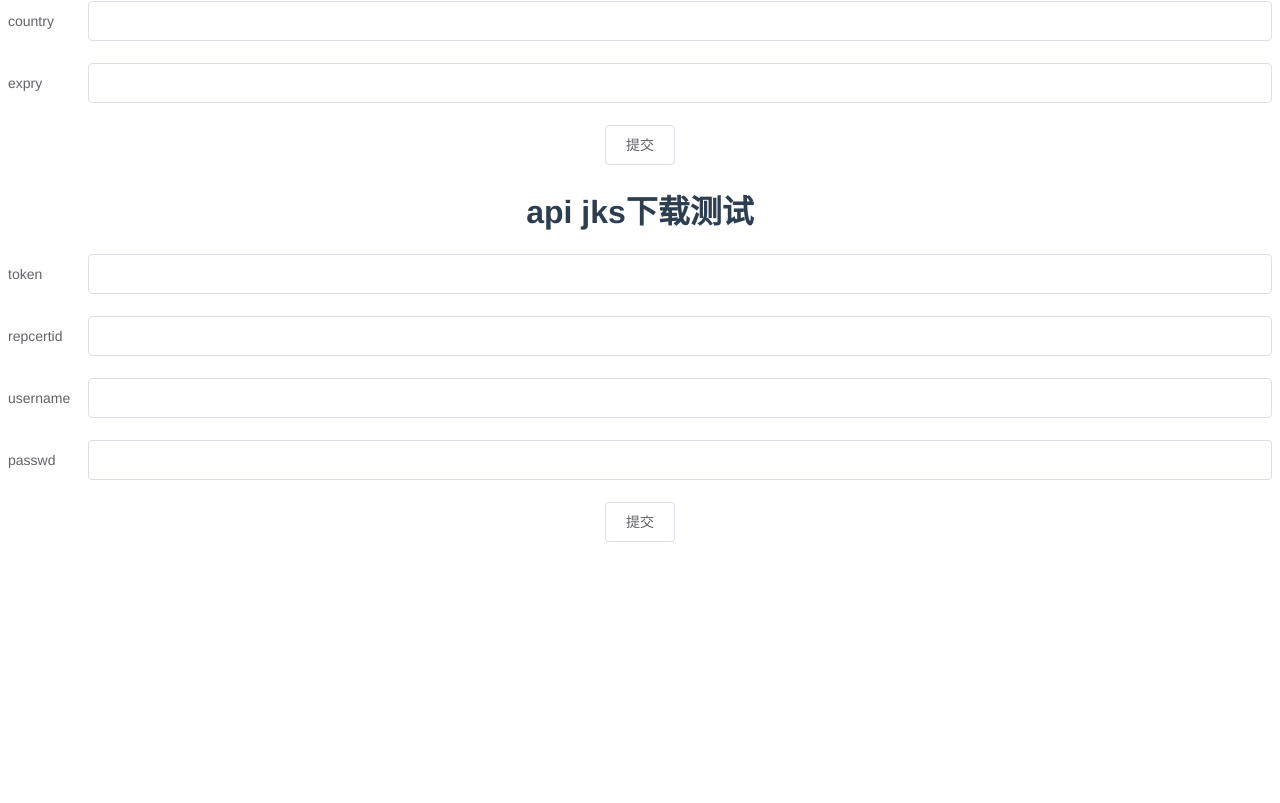
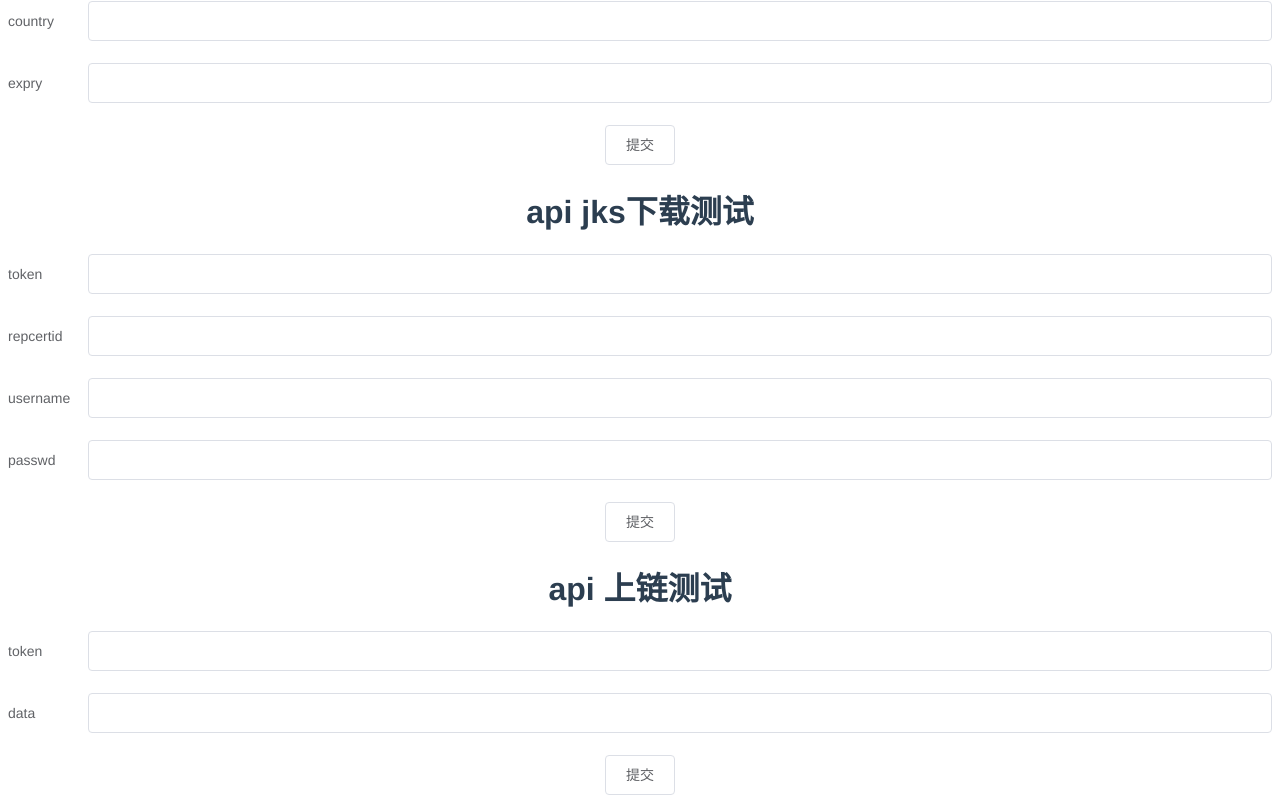
Before and after one commit to IcarusAegis/repchain_vue, a Vue app: page /#/api in a window 1280 px wide. Shown: the part 1233-2036 px from the top of the page. Before the commit the page ends 1783 px from the top, so only its background shows below. Built offline with nearby package versions, Linux system fonts and the light colour scheme.

Commit message:
增加了api_submit_chain

```diff
--- a/src/components/api_jks_download.vue
+++ b/src/components/api_jks_download.vue
@@ -48,24 +48,13 @@ export default {
         console.log(res.data);
         if (res.data['code']!=200){
           let info;
-          let data;
-          data=res.data;
-          info=String('code:'+data['status']) +'\n'
-              + String(data['error'])+'\n'
-              +'错误信息：'+'\n';
-
-          for (let i =0; i<data['errors'].length; i++)
-          {
-
-            info=info+String(data['errors'][i]['defaultMessage'])+'\n'
-          }
-
+          info='code:'+String(res.data['code'])+'\n'+'message:'+String(res.data['message'])
+          // alert()
           alert(info)
-
-
         }
         else{
           alert('下载成功')
+
         }
   })
 },
--- /dev/null
+++ b/src/components/api_oper_chain.vue
@@ -0,0 +1,76 @@
+<template>
+  <div>
+    <h1>api 上链测试</h1>
+    <div>
+      <el-form :label-position="labelPosition" label-width="80px" >
+        <el-form-item label="token">
+          <el-input v-model="chain_info.token"></el-input>
+        </el-form-item>
+        <el-form-item label="data">
+          <el-input v-model="chain_info.data"></el-input>
+        </el-form-item>
+      </el-form>
+
+      <el-button @click="submit_api_login">提交</el-button>
+    </div>
+  </div>
+</template>
+
+<script>
+import axios from "axios";
+
+export default {
+  name: "api_oper_chain",
+  data(){
+    return{
+      labelPosition: 'left',
+      chain_info: {
+        token : "",
+        data:''
+      },
+
+    };
+
+  },
+  methods:{
+    submit_api_login(){
+      axios.post('http://127.0.0.1:5000/submit_chain',this.chain_info).then((res)=>{
+        console.log(res.data);
+        if (res.data['status']==400){
+          let info;
+          let data;
+          data=res.data;
+          info=String('code:'+data['status']) +'\n'
+              + String(data['error'])+'\n'
+              +'错误信息：'+'\n';
+
+          for (let i =0; i<data['errors'].length; i++)
+          {
+
+            info=info+String(data['errors'][i]['defaultMessage'])+'\n'
+          }
+
+          alert(info)
+
+
+        }
+        else if(res.data['code']==200){
+          alert('成功')
+        }
+        else {
+          let info;
+          info='code:'+String(res.data['code'])+'\n'+'message:'+String(res.data['message'])
+          // alert()
+          alert(info)
+        }
+
+
+
+      })
+    },
+}}
+</script>
+
+<style scoped>
+
+</style>
--- a/src/components/api_register.vue
+++ b/src/components/api_register.vue
@@ -83,7 +83,7 @@ export default {
     submit_api_login(){
       axios.post('http://127.0.0.1:5000/submit_api_register',this.register_info).then((res)=>{
         console.log(res.data);
-        if (res.data['code']!=200){
+        if (res.data['status']==400){
           let info;
           let data;
           data=res.data;
@@ -101,9 +101,16 @@ export default {
 
 
         }
-        else{
+        else if(res.data['code']==200){
           alert('注册成功')
         }
+        else {
+          let info;
+          info='code:'+String(res.data['code'])+'\n'+'message:'+String(res.data['message'])
+          // alert()
+          alert(info)
+        }
+
 
 
       })
--- a/src/views/api.vue
+++ b/src/views/api.vue
@@ -5,6 +5,7 @@
     <api_login> </api_login>
     <api_register></api_register>
     <api_jks_download></api_jks_download>
+    <api_oper_chain></api_oper_chain>
   </div>
 
 
@@ -15,9 +16,10 @@
 import api_login from "@/components/api_login";
 import api_register from "@/components/api_register";
 import api_jks_download from "@/components/api_jks_download";
+import api_oper_chain from "@/components/api_oper_chain";
 export default {
   name: "api",
-  components: {api_login,api_register,api_jks_download},
+  components: {api_login,api_register,api_jks_download,api_oper_chain},
   methods: {
     handleOpen(key, keyPath) {
       console.log(key, keyPath);
```
